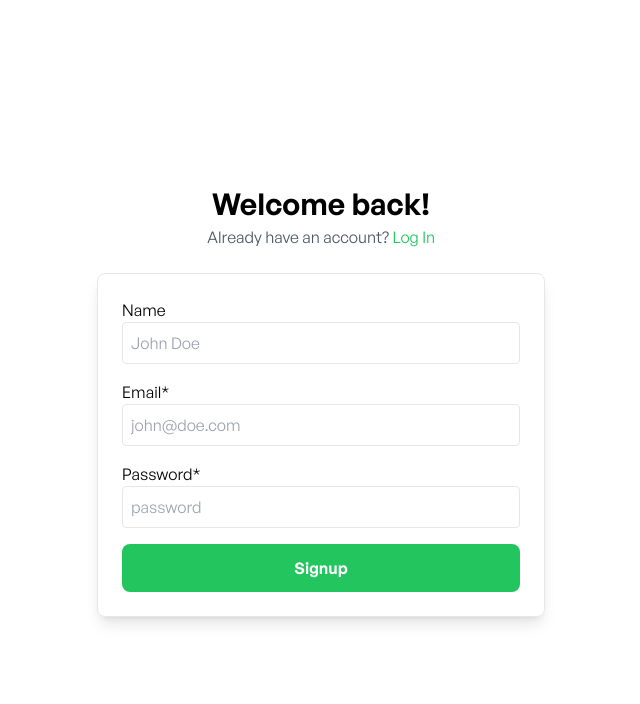
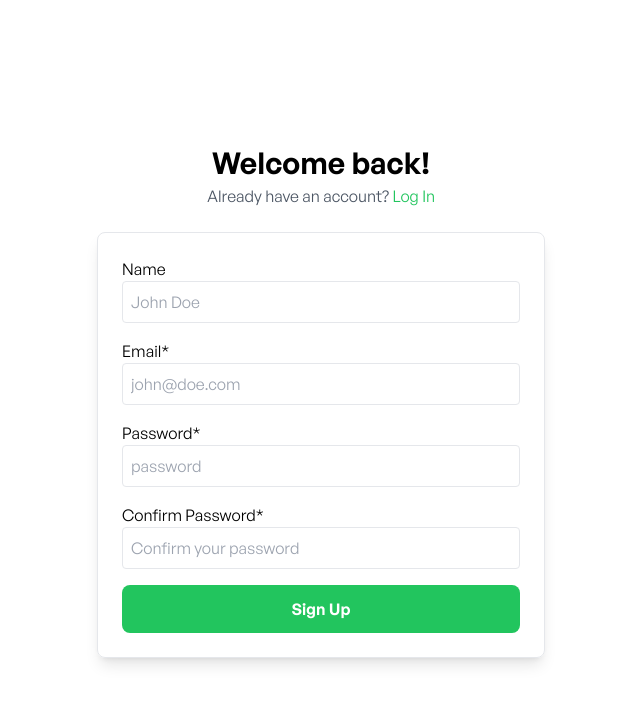
Before and after one commit to m0nztrum/agricart, a React (Vite) app: page /signup in a window 1280 px wide. Shown: the top 704 px of the page, without its empty margins (319-959 px from the left). Built offline with nearby package versions, Linux system fonts and the light colour scheme; no server answers; a web font is replaced by a local one.

Commit message:
supabase user signup

```diff
--- a/src/components/Login.tsx
+++ b/src/components/Login.tsx
@@ -3,8 +3,10 @@ import { useRef } from 'react';
 import { useForm } from 'react-hook-form';
 import { zodResolver } from '@hookform/resolvers/zod';
 import { Link } from 'react-router-dom';
+import { useLogin } from '../hooks/useLogin';
 
 export const Login = () => {
+    const { handleLogin, loading } = useLogin();
     const schemaValidation = z.object({
         email: z.string().min(1, { message: 'Email is required' }).email('Invalid Email.'),
         password: z.string().min(6, { message: 'Password must be at least 6 characters long.' }),
@@ -21,7 +23,7 @@ export const Login = () => {
     });
 
     const onLoginSubmit = (data: FormData) => {
-        console.log('logged in.', data);
+        handleLogin(data.email, data.password);
     };
 
     const form = useRef<HTMLFormElement>(null);
@@ -70,8 +72,9 @@ export const Login = () => {
                 <button
                     type="submit"
                     className="mt-4 w-full rounded-lg bg-green-500 px-6 py-3 text-white hover:bg-green-600"
+                    disabled={loading}
                 >
-                    Login
+                    {loading ? 'Login In..' : 'Login'}
                 </button>
             </form>
         </div>
--- a/src/components/SignUp.tsx
+++ b/src/components/SignUp.tsx
@@ -3,13 +3,21 @@ import { useRef } from 'react';
 import { useForm } from 'react-hook-form';
 import { zodResolver } from '@hookform/resolvers/zod';
 import { Link } from 'react-router-dom';
+import { useSignUp } from '../hooks/useSignUp';
 
 export const SignUp = () => {
-    const schemaValidation = z.object({
-        name: z.string().min(5, { message: 'Name must be at least 5 characters long.' }),
-        email: z.string().min(1, { message: 'Email is required' }).email('Invalid Email.'),
-        password: z.string().min(6, { message: 'Password must be at least 6 characters long.' }),
-    });
+    const { handleSignUp, loading } = useSignUp();
+    const schemaValidation = z
+        .object({
+            name: z.string().min(5, { message: 'Name must be at least 5 characters long.' }),
+            email: z.string().min(1, { message: 'Email is required' }).email('Invalid Email.'),
+            password: z.string().min(6, { message: 'Password must be at least 6 characters long.' }),
+            confirmPassword: z.string().min(1, { message: 'Confirm Password is required.' }),
+        })
+        .refine((data) => data.password === data.confirmPassword, {
+            message: "Passwords don't match.",
+            path: ['confirmPassword'],
+        });
 
     type FormData = z.infer<typeof schemaValidation>;
 
@@ -22,6 +30,7 @@ export const SignUp = () => {
     });
 
     const onSignupSubmit = (data: FormData) => {
+        handleSignUp(data.email, data.password, data.name);
         console.log('logged in.', data);
     };
 
@@ -33,7 +42,7 @@ export const SignUp = () => {
                 <h2>Welcome back!</h2>
                 <p className="text-gray-600">
                     Already have an account?{' '}
-                    <Link to="/signup" className="text-green-500">
+                    <Link to="/login" className="text-green-500">
                         Log In
                     </Link>
                 </p>
@@ -79,12 +88,26 @@ export const SignUp = () => {
                         />
                         {errors.password && <p className="text-sm text-red-500">{errors.password.message}</p>}
                     </div>
+
+                    <div className="flex flex-col">
+                        <label>Confirm Password*</label>
+                        <input
+                            type="password"
+                            id="confirmPassword"
+                            {...register('confirmPassword')}
+                            placeholder="Confirm your password"
+                            className="rounded border p-2"
+                        />
+                        {errors.confirmPassword && (
+                            <p className="text-sm text-red-500">{errors.confirmPassword.message}</p>
+                        )}
+                    </div>
                 </div>
                 <button
                     type="submit"
                     className="mt-4 w-full rounded-lg bg-green-500 px-6 py-3 font-semibold text-white hover:bg-green-600"
                 >
-                    Signup
+                    {loading ? 'Signing up...' : 'Sign Up'}
                 </button>
             </form>
         </div>
--- a/src/hooks/useLogin.ts
+++ b/src/hooks/useLogin.ts
@@ -1,6 +1,22 @@
+import { useState } from 'react';
 import { login } from '../services/apiAuth';
 import { useNavigate } from 'react-router-dom';
 
 export const useLogin = () => {
+    const [loading, setLoading] = useState(false);
     const navigate = useNavigate();
+    const handleLogin = async (email: string, password: string) => {
+        setLoading(true);
+        try {
+            const data = await login({ email, password });
+            console.log('Login successful', data);
+            navigate('/products');
+        } catch (error) {
+            console.error('Login Failed', error.message);
+        } finally {
+            setLoading(false);
+        }
+    };
+
+    return { handleLogin, loading };
 };
--- /dev/null
+++ b/src/hooks/useSignUp.ts
@@ -0,0 +1,23 @@
+import { useState } from 'react';
+import { signup } from '../services/apiAuth';
+import { useNavigate } from 'react-router-dom';
+
+export const useSignUp = () => {
+    const [loading, setLoading] = useState(false);
+    const navigate = useNavigate();
+
+    const handleSignUp = async (email: string, password: string) => {
+        setLoading(true);
+        try {
+            const data = await signup({ email, password });
+            console.log('Signup successful', data);
+            navigate('/login');
+        } catch (error) {
+            console.error(error.message);
+        } finally {
+            setLoading(false);
+        }
+    };
+
+    return { handleSignUp, loading };
+};
--- a/src/services/apiAuth.ts
+++ b/src/services/apiAuth.ts
@@ -3,6 +3,7 @@ import { supabase } from '../supabase/supabase';
 type AuthProps = {
     email: string;
     password: string;
+    name?: string;
 };
 
 export const login = async ({ email, password }: AuthProps) => {
@@ -15,10 +16,15 @@ export const login = async ({ email, password }: AuthProps) => {
     return data;
 };
 
-export const signup = async ({ email, password }: AuthProps) => {
+export const signup = async ({ email, password, name }: AuthProps) => {
     const { data, error } = await supabase.auth.signUp({
         email,
         password,
+        options: {
+            data: {
+                name,
+            },
+        },
     });
     if (error) throw new Error(error.message);
     console.log(data);
```
